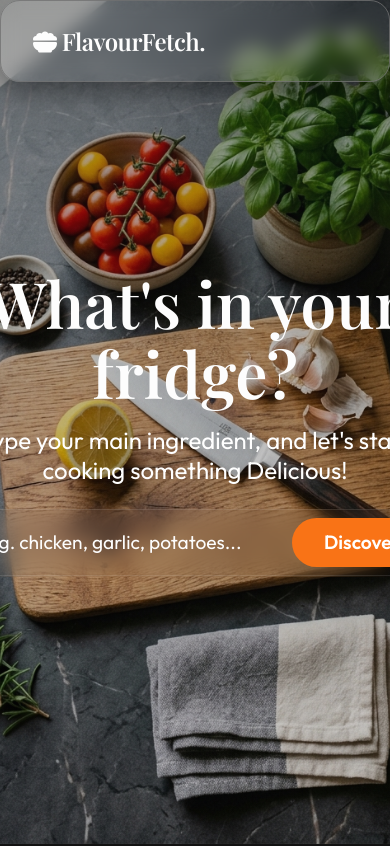
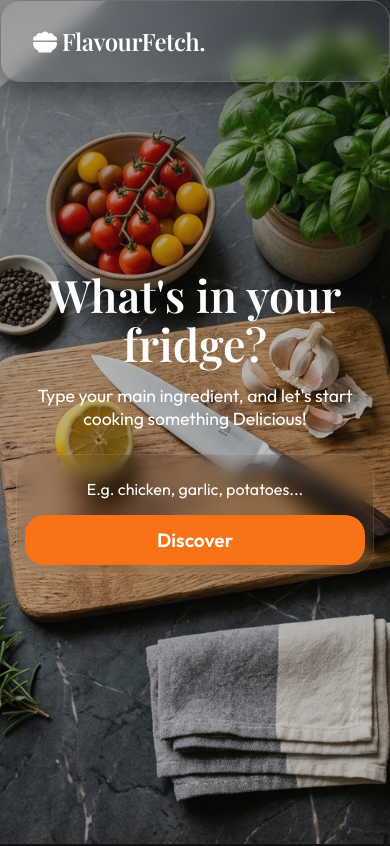
Before and after one commit to GORTHAN2007/FlavourFetch, a plain HTML site: page index.html in a window 390 px wide. Shown: the top 846 px of the page. Drawn offline with nearby package versions, Linux system fonts and the light colour scheme; a web font is replaced by a local one.

Commit message:
Fixed the responsive issue

```diff
--- a/style.css
+++ b/style.css
@@ -253,4 +253,29 @@ body{
    .message {
       display: none;
    }
+   .hero-title {
+      font-size: 2.8rem;
+   }
+   .hero-subtitle {
+      font-size: 1.1rem;
+   }
+   .hero-content {
+      padding: 1rem;
+      width: 100%;
+   }
+   .search-container {
+      flex-direction: column;
+      border-radius: 24px;
+      gap: 0;
+   }
+   #ingredient-input {
+      font-size: 1rem;
+      padding: 1rem;
+      text-align: center;
+   }
+   #search-btn {
+      width: 100%;
+      border-radius: 20px;
+      padding: 0.8rem;
+   }
 }
```
